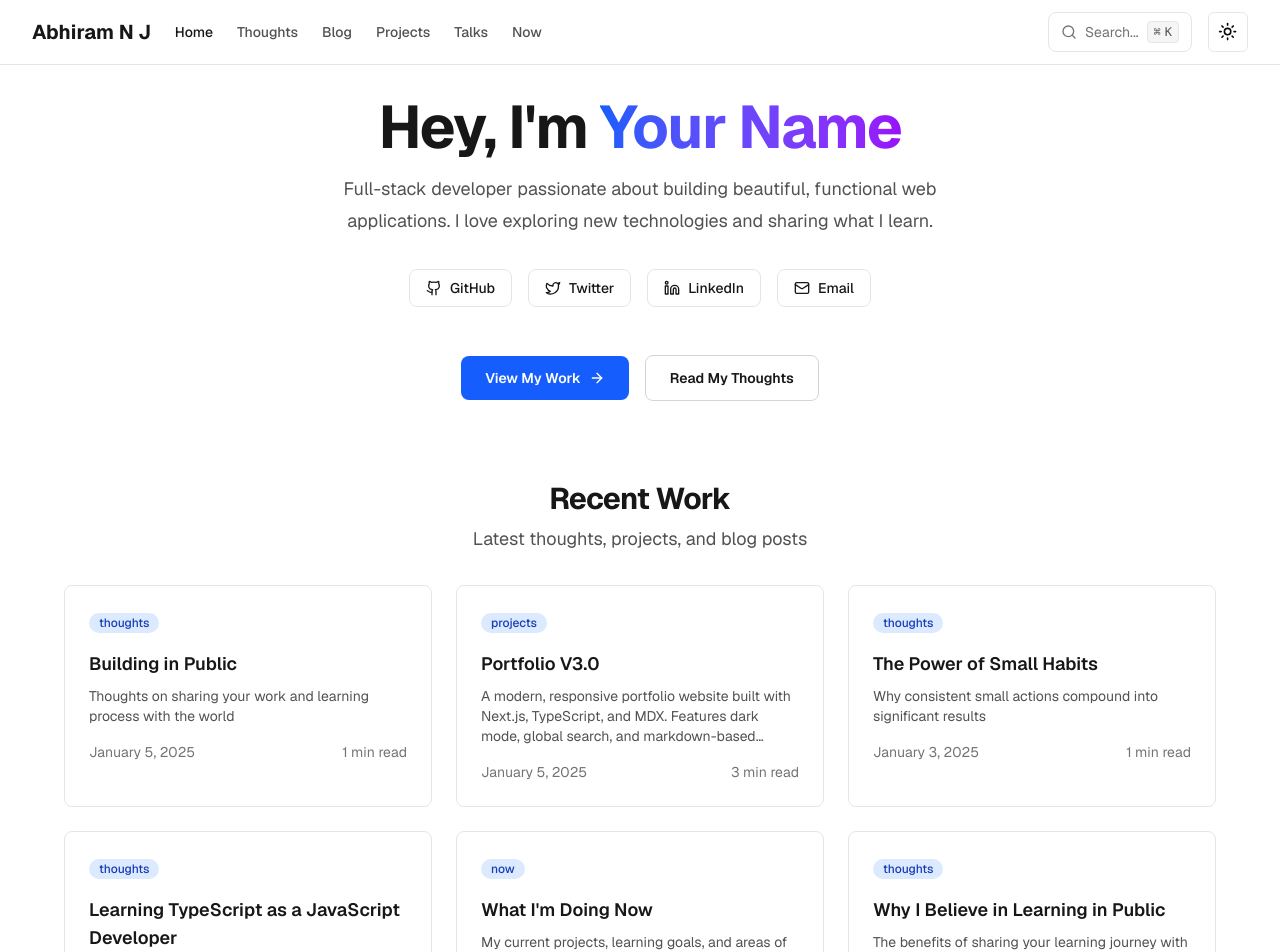
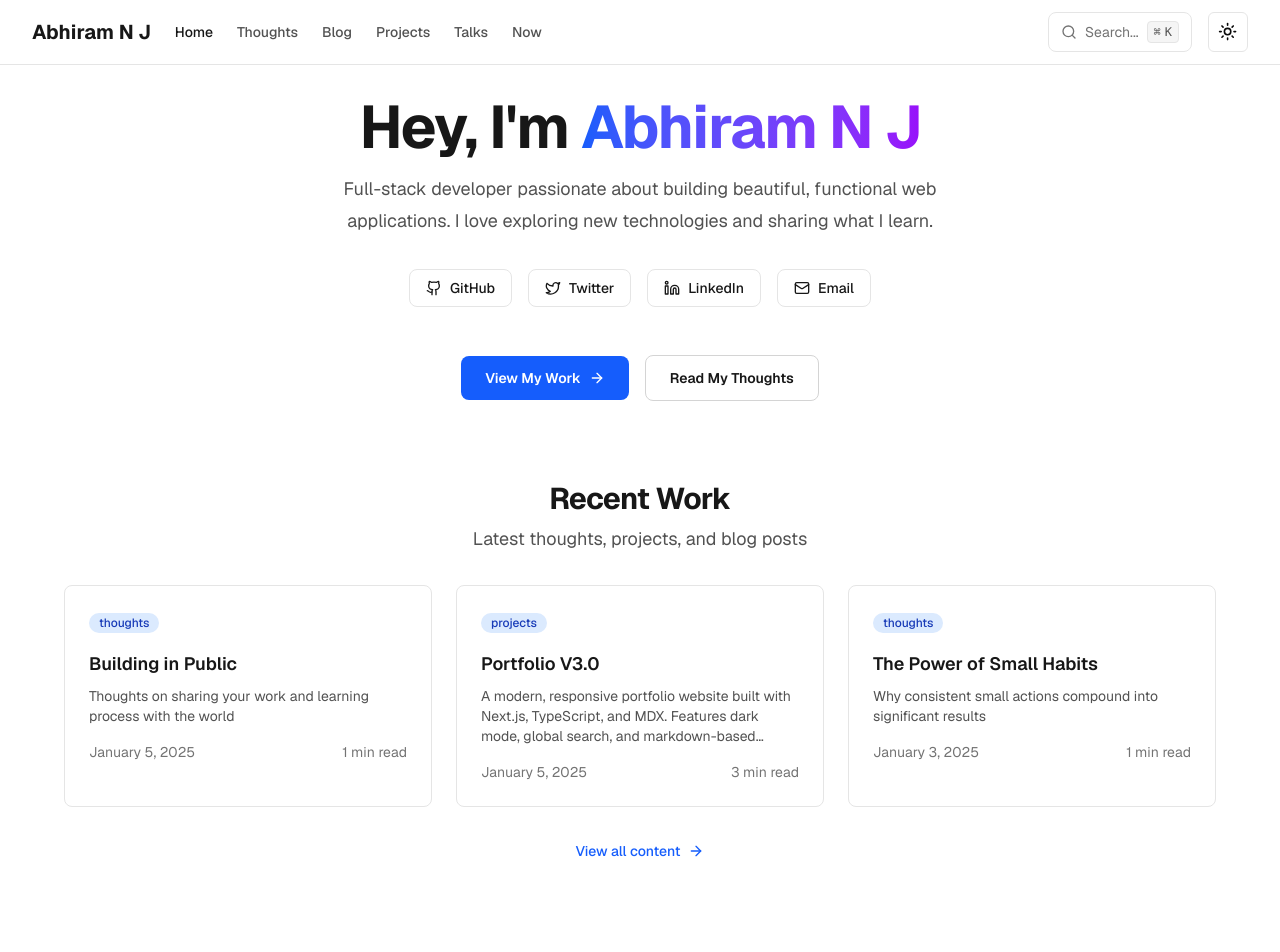
Before and after one commit to twilighty-abhi/portfolio-v3.0, a Next.js app: page / in a window 1280 px wide. Shown: the top 952 px of the page. After the commit the page ends 895 px from the top, so only its background shows below. Built offline with nearby package versions, Linux system fonts and the light colour scheme.

Commit message:
feat: filter out 'now' type content in HomePage and GlobalSearch for improved content management

```diff
--- a/src/app/page.tsx
+++ b/src/app/page.tsx
@@ -4,8 +4,8 @@ import { getAllContent } from '@/lib/content-server';
 import { getRecentContent } from '@/lib/content';
 
 export default function HomePage() {
-  const allContent = getAllContent();
-  const recentContent = getRecentContent(allContent, 6);
+  const allContent = getAllContent().filter(item => item.type !== 'now');
+  const recentContent = getRecentContent(allContent, 3);
 
   return (
     <div className="container mx-auto px-4 py-8 sm:px-6 lg:px-8">
@@ -15,7 +15,7 @@ export default function HomePage() {
           <h1 className="mb-4 text-4xl font-bold tracking-tight text-neutral-900 dark:text-neutral-100 sm:text-6xl">
             Hey, I&apos;m{' '}
             <span className="bg-gradient-to-r from-blue-600 to-purple-600 bg-clip-text text-transparent">
-              Your Name
+              Abhiram N J
             </span>
           </h1>
           <p className="mx-auto max-w-2xl text-lg leading-8 text-neutral-600 dark:text-neutral-400">
--- a/src/components/global-search.tsx
+++ b/src/components/global-search.tsx
@@ -38,7 +38,7 @@ export function GlobalSearch({ allContent }: GlobalSearchProps) {
 
   useEffect(() => {
     if (query.trim()) {
-      const filteredContent = allContent.filter(item => item.published);
+      const filteredContent = allContent.filter(item => item.published && item.type !== 'now');
       const filteredResults = filteredContent.filter(item => {
         const searchText = `${item.title} ${item.description} ${item.content} ${item.tags?.join(' ')}`.toLowerCase();
         return searchText.includes(query.toLowerCase());
@@ -61,7 +61,6 @@ export function GlobalSearch({ allContent }: GlobalSearchProps) {
       thoughts: 'bg-green-100 text-green-800 dark:bg-green-900 dark:text-green-300',
       projects: 'bg-purple-100 text-purple-800 dark:bg-purple-900 dark:text-purple-300',
       talks: 'bg-orange-100 text-orange-800 dark:bg-orange-900 dark:text-orange-300',
-      now: 'bg-red-100 text-red-800 dark:bg-red-900 dark:text-red-300',
     };
     return colors[type as keyof typeof colors] || 'bg-gray-100 text-gray-800 dark:bg-gray-900 dark:text-gray-300';
   };
```
